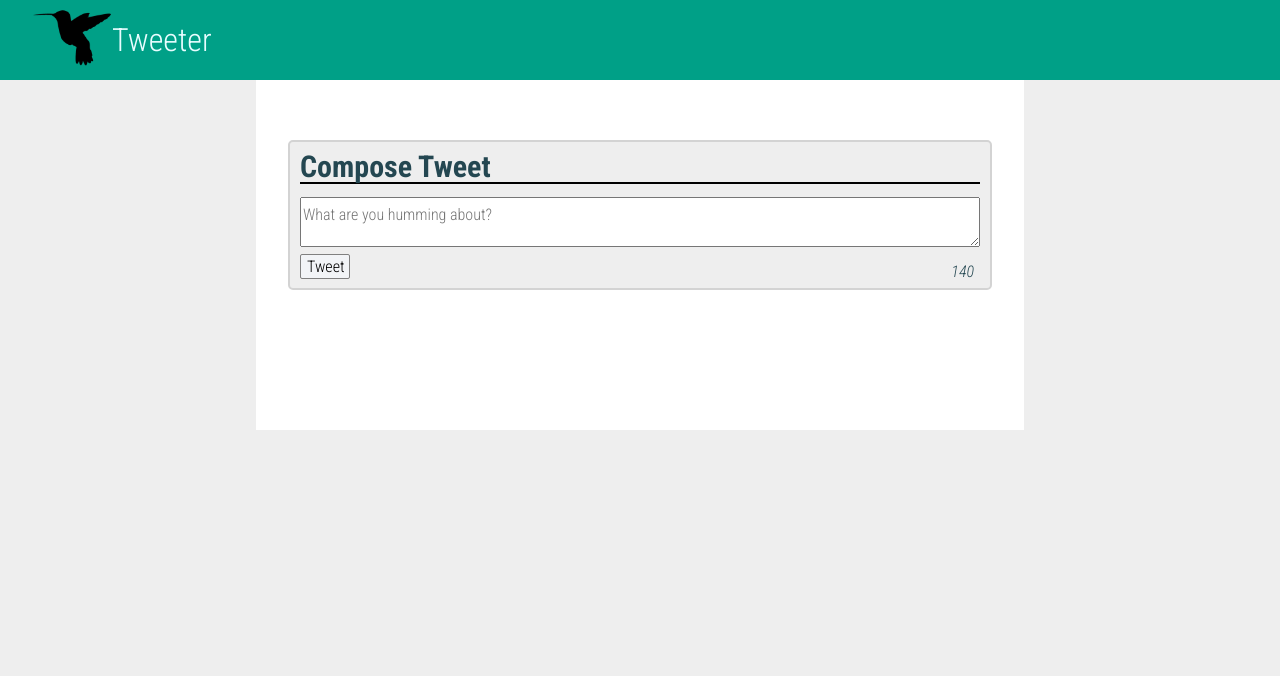
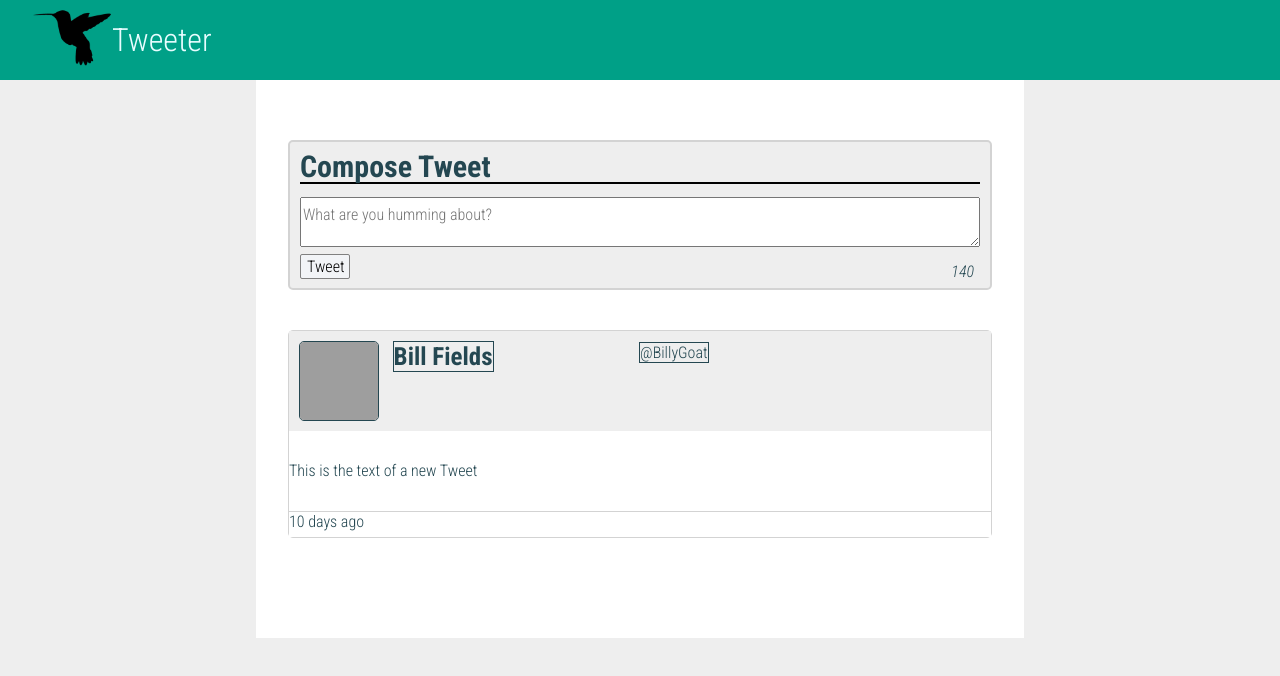
Before and after one commit to AaronBolarinho/w3d1, a website: page tweeter/public/index.html in a window 1280 px wide. Drawn offline with Linux system fonts and the light colour scheme; grey boxes are pictures that could not be loaded.

Commit message:
finishing new tweet css

```diff
--- a/tweeter/public/index.html
+++ b/tweeter/public/index.html
@@ -40,6 +40,19 @@
           <span id="charCounter" class="counter">140</span>
         </form>
       </section>
+      <section>
+        <article class="tweet-container">
+          <header class="tweet-header">
+            <img src="https://shawglobalnews.files.wordpress.com/2018/05/gettyimages-860271678.jpg?quality=70&strip=all&w=720" alt="Temporary image">
+            <span class="tweeter-name"> Bill Fields</span>
+            <span class="tweeter-handle"> @BillyGoat</span>
+          </header>
+          <p>This is the text of a new Tweet</p>
+          <footer>
+            <span class="last-tweeted">10 days ago</span>
+          </footer>
+        </article>
+      </section>
     </main>
 
   </body>
--- a/tweeter/public/styles/layout.css
+++ b/tweeter/public/styles/layout.css
@@ -33,3 +33,67 @@ body {
   margin: auto;
   padding: 140px 2em;
 }
+
+.tweet-container {
+  border: 1px solid;
+  border-color: #D3D3D3;
+  background-color:#fff;
+  position: relative;
+  top: 40px;
+  border-radius: 5px;
+  text-align: left;
+}
+
+.tweet-container header{
+  border-color: #D3D3D3;
+  background-color:#eee;
+  height: 100px;
+  line-height: 2;
+}
+
+.tweet-container header img{
+  border-color: #D3D3D3;
+  background-color:#eee;
+  border: 1px solid;
+  width: 80px;
+  height: 80px;
+  margin-top: 10px;
+  margin-left: 10px;
+  display: inline;
+  border-radius: 5px;
+}
+
+.tweeter-name {
+  border-color: #D3D3D3;
+  background-color:#eee;
+  border: 1px solid;
+  position: relative;
+  bottom: 56px;
+  left: 10px;
+  font: bold 25px 'Roboto Condensed', sans-serif;
+}
+
+.tweeter-handle {
+  border-color: #D3D3D3;
+  background-color:#eee;
+  border: 1px solid;
+  line-height: 2;
+  position: relative;
+  bottom: 63px;
+  left: 152px;
+}
+
+.tweet-container footer{
+  border-color: #D3D3D3;
+  background-color:#fff;
+  border-top: 1px solid;
+  border-top-color: #D3D3D3;
+  height: 26px;
+}
+
+.tweet-container p{
+  height: 80px;
+  margin-bottom: 0px;
+  margin-top: 0px;
+  line-height: 5;
+}
--- a/tweeter/public/styles/nav.css
+++ b/tweeter/public/styles/nav.css
@@ -6,6 +6,7 @@
   width: 100%;
   color: #e8fdff;
   padding: 0px 2em 0px 2em;
+  z-index: 5;
 }
 
 #nav-bar img.logo {
```
Also changed, not shown: tweeter/public/scripts/composer-char-counter.js (+0 -7 lines).
